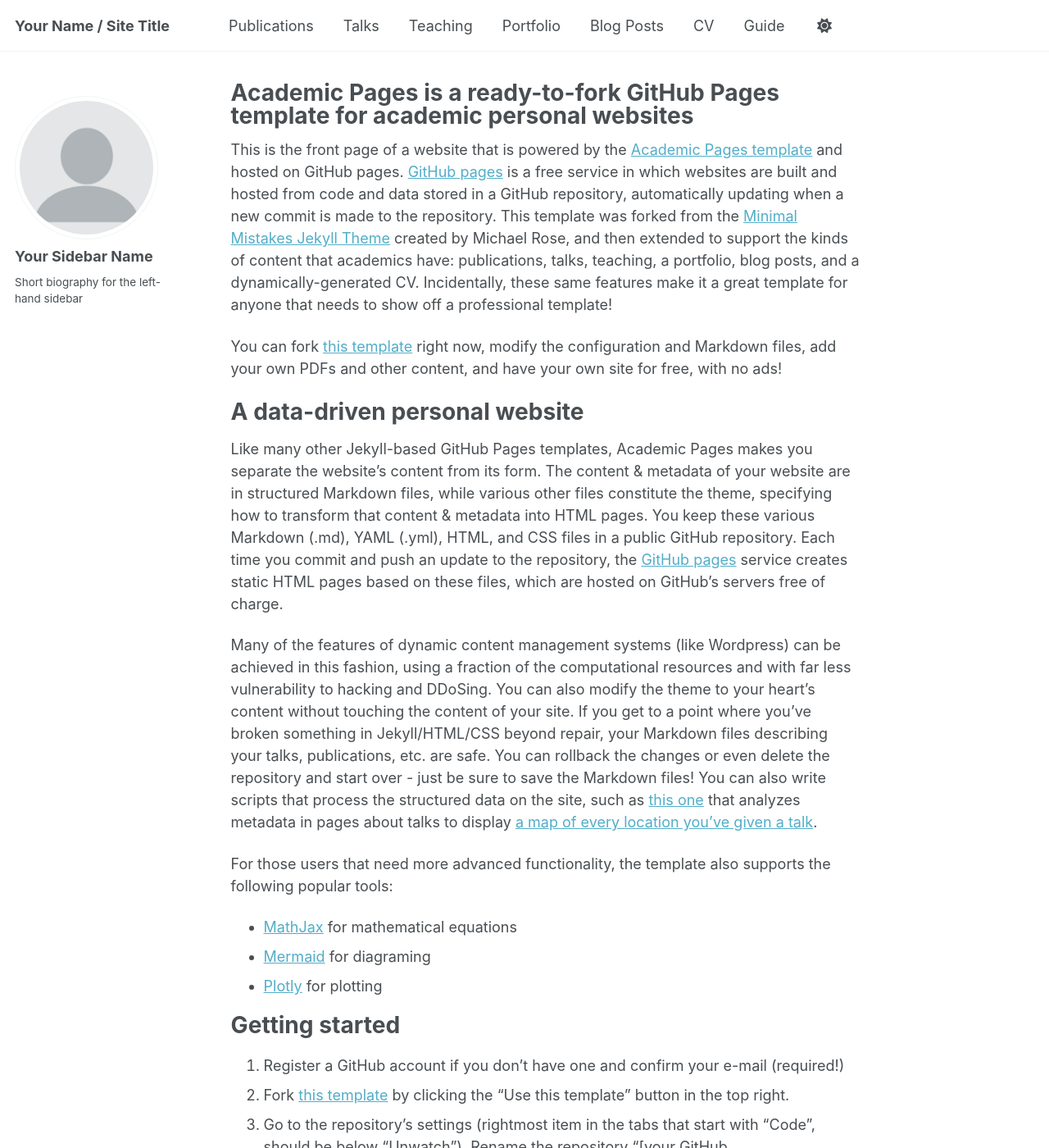
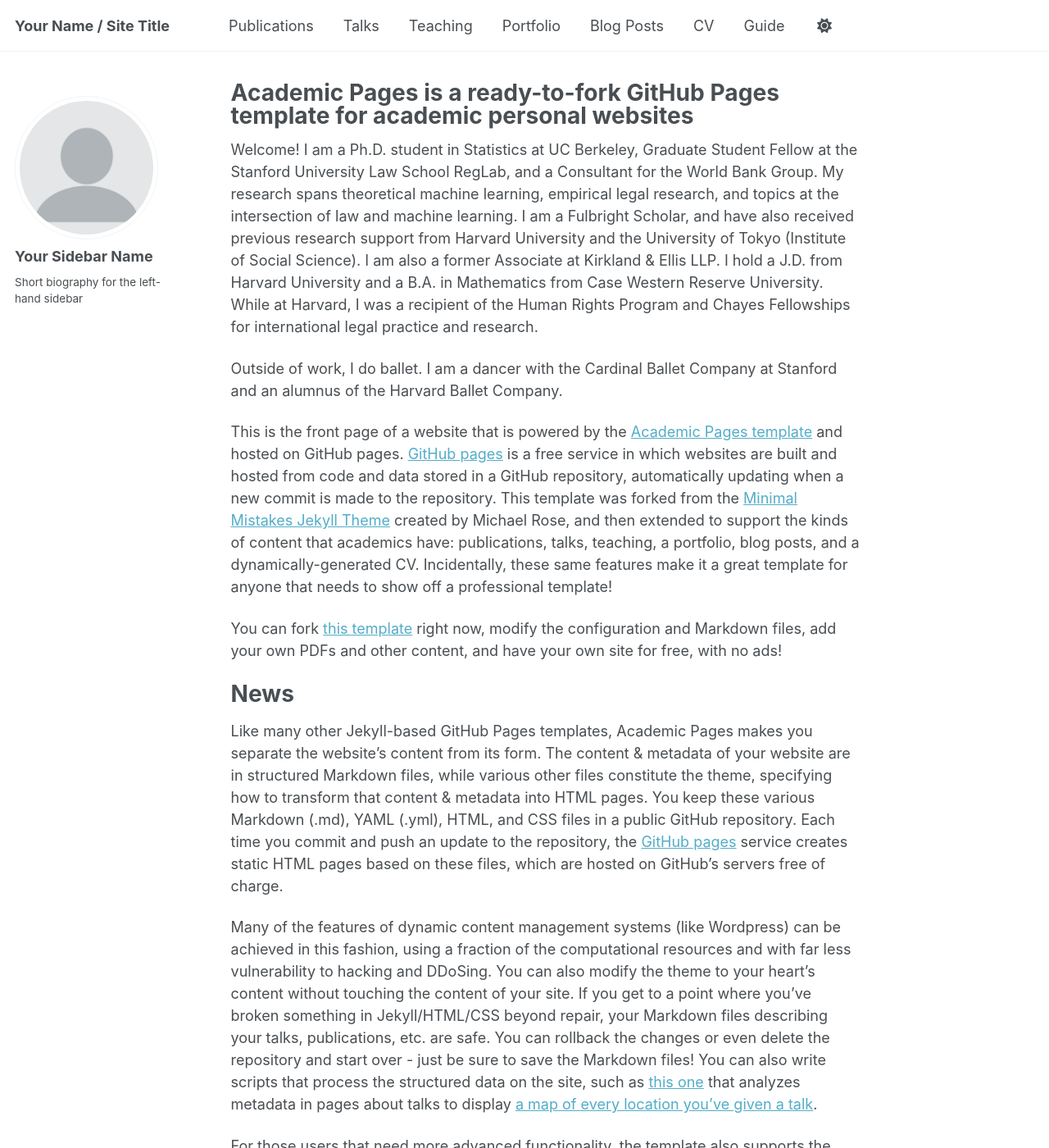
Before and after one commit to jmorimoto-h/my-site, a Jekyll site: the page built from _pages/about.md, in a window 1280 px wide and 1400 px high. Shown: the whole window at 82% size. Built offline with Jekyll 4.4.1, drawn with Linux system fonts in a browser that asks for light colours; a script that is not in the unit is left out.

Commit message:
Update about.md

```diff
--- a/_pages/about.md
+++ b/_pages/about.md
@@ -7,11 +7,17 @@ redirect_from:
   - /about.html
 ---
 
+Welcome! I am a Ph.D. student in Statistics at UC Berkeley, Graduate Student Fellow at the Stanford University Law School RegLab, and a Consultant for the World Bank Group. My research spans theoretical machine learning, empirical legal research, and topics at the intersection of law and machine learning. I am a Fulbright Scholar, and have also received previous research support from Harvard University and the University of Tokyo (Institute of Social Science). I am also a former Associate at Kirkland & Ellis LLP. I hold a J.D. from Harvard University and a B.A. in Mathematics from Case Western Reserve University. While at Harvard, I was a recipient of the Human Rights Program and Chayes Fellowships for international legal practice and research.
+
+Outside of work, I do ballet. I am a dancer with the Cardinal Ballet Company at Stanford and an alumnus of the Harvard Ballet Company.
+
+<!-- really just want a Publications tab, Other Research Tab, talks tab, and cheese and oreo tab. -->
+
 This is the front page of a website that is powered by the [Academic Pages template](https://github.com/academicpages/academicpages.github.io) and hosted on GitHub pages. [GitHub pages](https://pages.github.com) is a free service in which websites are built and hosted from code and data stored in a GitHub repository, automatically updating when a new commit is made to the repository. This template was forked from the [Minimal Mistakes Jekyll Theme](https://mmistakes.github.io/minimal-mistakes/) created by Michael Rose, and then extended to support the kinds of content that academics have: publications, talks, teaching, a portfolio, blog posts, and a dynamically-generated CV. Incidentally, these same features make it a great template for anyone that needs to show off a professional template!
 
  You can fork [this template](https://github.com/academicpages/academicpages.github.io) right now, modify the configuration and Markdown files, add your own PDFs and other content, and have your own site for free, with no ads!
 
-A data-driven personal website
+News
 ======
 Like many other Jekyll-based GitHub Pages templates, Academic Pages makes you separate the website's content from its form. The content & metadata of your website are in structured Markdown files, while various other files constitute the theme, specifying how to transform that content & metadata into HTML pages. You keep these various Markdown (.md), YAML (.yml), HTML, and CSS files in a public GitHub repository. Each time you commit and push an update to the repository, the [GitHub pages](https://pages.github.com/) service creates static HTML pages based on these files, which are hosted on GitHub's servers free of charge.
 
@@ -22,7 +28,7 @@ For those users that need more advanced functionality, the template also support
 - [Mermaid](https://mermaid.js.org/) for diagraming
 - [Plotly](https://plotly.com/javascript/) for plotting
 
-Getting started
+
 ======
 1. Register a GitHub account if you don't have one and confirm your e-mail (required!)
 1. Fork [this template](https://github.com/academicpages/academicpages.github.io) by clicking the "Use this template" button in the top right.
```
